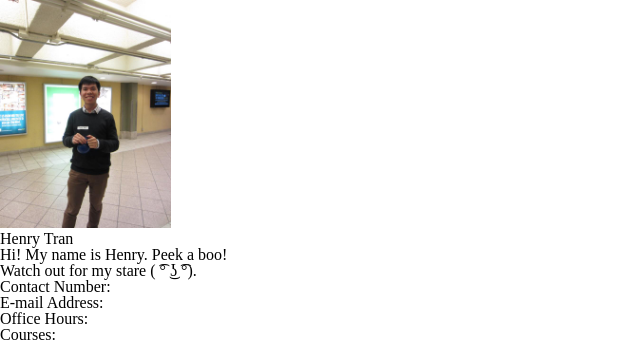
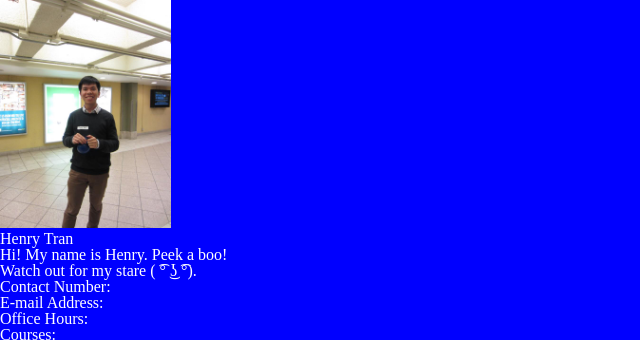
Before and after one commit to bryson189/Course-Navigator-Database, a PHP site: page /professors.html in a window 1280 px wide. Shown: the part 340-680 px from the top of the page, without its empty margins (0-640 px from the left). Run offline with PHP 8.4, Linux system fonts and the light colour scheme.

Commit message:
Revert "lol"
This reverts commit bc7be97cd860ed0cefe3280f534ef88f468de0a6.

```diff
--- a/assets/stylesheets/main.css
+++ b/assets/stylesheets/main.css
@@ -74,6 +74,9 @@ table {
 
 body {
 
+  	background-color: #0000ff;
+    color: #ffffff;
+
 }
 
 
--- a/index.html
+++ b/index.html
@@ -10,6 +10,7 @@
 		<header>
 			<h1> Welcome to Henry's World </h1>
 
+			<iframe width="1000" height="600" src="https://www.youtube.com/embed/77Sg-Je6qR8?autoplay=1	" frameborder="0" allowfullscreen></iframe>
 			<!-- Buttons -->
 			<div id = "Buttons">
 			<a href = "login.html"> <img src = "loginButton.jpg" alt = "Login">  </a>
```
